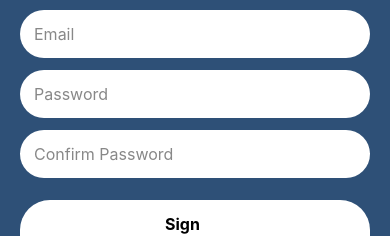
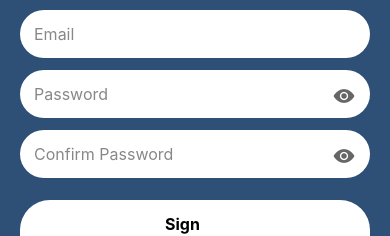
Before and after one commit to RDinujaya4/SafeWalk, a React Native app in the folder SafeWalk/: screen /Signup in a window 390 px wide. Shown: the part 356-592 px from the top of the page. Built offline with nearby package versions, Linux system fonts and the light colour scheme.

Commit message:
Password visible option added

```diff
--- a/SafeWalk/screens/LoginScreen.tsx
+++ b/SafeWalk/screens/LoginScreen.tsx
@@ -1,4 +1,4 @@
-import React, { useState } from 'react';
+import React, {useState} from 'react';
 import {
   View,
   Text,
@@ -8,8 +8,9 @@ import {
   Image,
   Alert,
 } from 'react-native';
-import { NativeStackNavigationProp } from '@react-navigation/native-stack';
-import { RootStackParamList } from '../App';
+import {NativeStackNavigationProp} from '@react-navigation/native-stack';
+import Icon from 'react-native-vector-icons/Ionicons';
+import {RootStackParamList} from '../App';
 import auth from '@react-native-firebase/auth';
 import firestore from '@react-native-firebase/firestore';
 import Spinner from 'react-native-loading-spinner-overlay';
@@ -18,10 +19,11 @@ type Props = {
   navigation: NativeStackNavigationProp<RootStackParamList, 'Login'>;
 };
 
-const LoginScreen: React.FC<Props> = ({ navigation }) => {
+const LoginScreen: React.FC<Props> = ({navigation}) => {
   const [email, setEmail] = useState('');
   const [password, setPassword] = useState('');
   const [loading, setLoading] = useState(false);
+  const [passwordVisible, setPasswordVisible] = useState(false);
 
   const handleLogin = async () => {
     if (!email || !password) {
@@ -32,7 +34,10 @@ const LoginScreen: React.FC<Props> = ({ navigation }) => {
     setLoading(true);
 
     try {
-      const userCredential = await auth().signInWithEmailAndPassword(email, password);
+      const userCredential = await auth().signInWithEmailAndPassword(
+        email,
+        password,
+      );
       const user = userCredential.user;
       const userDoc = await firestore().collection('users').doc(user.uid).get();
 
@@ -44,9 +49,9 @@ const LoginScreen: React.FC<Props> = ({ navigation }) => {
       const userData = userDoc.data();
 
       if (userData?.role === 'admin') {
-        navigation.reset({ index: 0, routes: [{ name: 'AdminDashboard' }] });
+        navigation.reset({index: 0, routes: [{name: 'AdminDashboard'}]});
       } else if (userData?.role === 'user') {
-        navigation.reset({ index: 0, routes: [{ name: 'Home' }] });
+        navigation.reset({index: 0, routes: [{name: 'Home'}]});
       } else {
         Alert.alert('Error', 'User role is invalid or missing.');
       }
@@ -59,7 +64,11 @@ const LoginScreen: React.FC<Props> = ({ navigation }) => {
 
   return (
     <View style={styles.container}>
-      <Spinner visible={loading} textContent="Logging in..." textStyle={{ color: '#fff' }} />
+      <Spinner
+        visible={loading}
+        textContent="Logging in..."
+        textStyle={{color: '#fff'}}
+      />
 
       {/* Top Section */}
       <View style={styles.topSection}>
@@ -84,14 +93,25 @@ const LoginScreen: React.FC<Props> = ({ navigation }) => {
           autoCapitalize="none"
         />
 
+        <View style={styles.inputWrapper}>
           <TextInput
             placeholder="Password"
             placeholderTextColor="#888"
-          secureTextEntry
+            secureTextEntry={!passwordVisible}
             value={password}
             onChangeText={setPassword}
             style={styles.input}
           />
+          <TouchableOpacity
+            style={styles.eyeIcon}
+            onPress={() => setPasswordVisible(!passwordVisible)}>
+            <Icon
+              name={passwordVisible ? 'eye-off' : 'eye'}
+              size={22}
+              color="#666"
+            />
+          </TouchableOpacity>
+        </View>
 
         <TouchableOpacity onPress={() => navigation.navigate('ForgotPassword')}>
           <Text style={styles.forgotText}>Forgot Password</Text>
@@ -114,7 +134,9 @@ const LoginScreen: React.FC<Props> = ({ navigation }) => {
 
         <Text style={styles.footerText}>
           Don’t have an account?{' '}
-          <Text style={styles.clickHere} onPress={() => navigation.navigate('Signup')}>
+          <Text
+            style={styles.clickHere}
+            onPress={() => navigation.navigate('Signup')}>
             click here
           </Text>
         </Text>
@@ -134,7 +156,7 @@ const styles = StyleSheet.create({
     alignItems: 'center',
     marginTop: 50,
     flexDirection: 'row',
-    marginLeft: 30
+    marginLeft: 30,
   },
   logo: {
     width: 160,
@@ -188,7 +210,7 @@ const styles = StyleSheet.create({
     alignSelf: 'flex-start',
     marginBottom: 25,
     fontWeight: '500',
-    marginLeft: 5
+    marginLeft: 5,
   },
   loginButton: {
     backgroundColor: '#fff',
@@ -232,4 +254,14 @@ const styles = StyleSheet.create({
     color: '#000',
     fontWeight: 'bold',
   },
+  inputWrapper: {
+    width: '100%',
+    position: 'relative',
+    justifyContent: 'center',
+  },
+  eyeIcon: {
+    position: 'absolute',
+    right: 15,
+    top: 14,
+  },
 });
--- a/SafeWalk/screens/SignupScreen.tsx
+++ b/SafeWalk/screens/SignupScreen.tsx
@@ -1,4 +1,4 @@
-import React, { useState, useEffect } from 'react';
+import React, {useState, useEffect} from 'react';
 import {
   View,
   Text,
@@ -9,8 +9,9 @@ import {
   Image,
 } from 'react-native';
 import Spinner from 'react-native-loading-spinner-overlay';
-import { NativeStackNavigationProp } from '@react-navigation/native-stack';
-import { RootStackParamList } from '../App';
+import {NativeStackNavigationProp} from '@react-navigation/native-stack';
+import Icon from 'react-native-vector-icons/Ionicons';
+import {RootStackParamList} from '../App';
 import auth from '@react-native-firebase/auth';
 import firestore from '@react-native-firebase/firestore';
 
@@ -18,7 +19,7 @@ type Props = {
   navigation: NativeStackNavigationProp<RootStackParamList, 'Signup'>;
 };
 
-const SignupScreen: React.FC<Props> = ({ navigation }) => {
+const SignupScreen: React.FC<Props> = ({navigation}) => {
   const [username, setUsername] = useState('');
   const [isUsernameTaken, setIsUsernameTaken] = useState(false);
   const [email, setEmail] = useState('');
@@ -26,6 +27,7 @@ const SignupScreen: React.FC<Props> = ({ navigation }) => {
   const [confirmPassword, setConfirmPassword] = useState('');
   const [loading, setLoading] = useState(false);
   const [passwordError, setPasswordError] = useState('');
+  const [passwordVisible, setPasswordVisible] = useState(false);
 
   // Real-time username check
   useEffect(() => {
@@ -64,7 +66,10 @@ const SignupScreen: React.FC<Props> = ({ navigation }) => {
     }
 
     if (!isPasswordStrong(password)) {
-      Alert.alert('Weak Password', 'Password must be at least 8 characters long and include one uppercase letter, one number, and one special character.');
+      Alert.alert(
+        'Weak Password',
+        'Password must be at least 8 characters long and include one uppercase letter, one number, and one special character.',
+      );
       return;
     }
 
@@ -76,7 +81,10 @@ const SignupScreen: React.FC<Props> = ({ navigation }) => {
     setLoading(true);
 
     try {
-      const userCredential = await auth().createUserWithEmailAndPassword(email, password);
+      const userCredential = await auth().createUserWithEmailAndPassword(
+        email,
+        password,
+      );
       const user = userCredential.user;
 
       await firestore().collection('users').doc(user.uid).set({
@@ -96,11 +104,10 @@ const SignupScreen: React.FC<Props> = ({ navigation }) => {
       const userData = docSnap.data();
 
       if (userData?.role === 'admin') {
-        navigation.reset({ index: 0, routes: [{ name: 'AdminDashboard' }] });
+        navigation.reset({index: 0, routes: [{name: 'AdminDashboard'}]});
       } else {
-        navigation.reset({ index: 0, routes: [{ name: 'Home' }] });
+        navigation.reset({index: 0, routes: [{name: 'Home'}]});
       }
-
     } catch (error: any) {
       console.log('Signup Error:', error);
       Alert.alert('Signup Error', error.message);
@@ -111,7 +118,11 @@ const SignupScreen: React.FC<Props> = ({ navigation }) => {
 
   return (
     <View style={styles.container}>
-      <Spinner visible={loading} textContent="Signing up..." textStyle={{ color: '#fff' }} />
+      <Spinner
+        visible={loading}
+        textContent="Signing up..."
+        textStyle={{color: '#fff'}}
+      />
 
       {/* Logo Section */}
       <View style={styles.header}>
@@ -128,7 +139,7 @@ const SignupScreen: React.FC<Props> = ({ navigation }) => {
           placeholder="Username"
           placeholderTextColor="#888"
           value={username}
-          onChangeText={(text) => {
+          onChangeText={text => {
             setUsername(text);
             setIsUsernameTaken(false);
           }}
@@ -148,33 +159,54 @@ const SignupScreen: React.FC<Props> = ({ navigation }) => {
           autoCapitalize="none"
         />
 
+        <View style={styles.inputWrapper}>
           <TextInput
             placeholder="Password"
             placeholderTextColor="#888"
-          secureTextEntry
+            secureTextEntry={!passwordVisible}
             value={password}
-          onChangeText={(text) => {
+            onChangeText={text => {
               setPassword(text);
               setPasswordError(
                 isPasswordStrong(text)
                   ? ''
-                : 'Use 8+ characters, 1 uppercase, 1 number, 1 symbol'
+                  : 'Use 8+ characters, 1 uppercase, 1 number, 1 symbol',
               );
             }}
             style={styles.input}
           />
+          <TouchableOpacity
+            style={styles.eyeIcon}
+            onPress={() => setPasswordVisible(!passwordVisible)}>
+            <Icon
+              name={passwordVisible ? 'eye-off' : 'eye'}
+              size={22}
+              color="#666"
+            />
+          </TouchableOpacity>
           {passwordError !== '' && (
             <Text style={styles.warning}>{passwordError}</Text>
           )}
-
+        </View>
+        <View style={styles.inputWrapper}>
           <TextInput
             placeholder="Confirm Password"
             placeholderTextColor="#888"
-          secureTextEntry
+            secureTextEntry={!passwordVisible}
             value={confirmPassword}
             onChangeText={setConfirmPassword}
             style={styles.input}
           />
+          <TouchableOpacity
+            style={styles.eyeIcon}
+            onPress={() => setPasswordVisible(!passwordVisible)}>
+            <Icon
+              name={passwordVisible ? 'eye-off' : 'eye'}
+              size={22}
+              color="#666"
+            />
+          </TouchableOpacity>
+        </View>
 
         <TouchableOpacity style={styles.signupButton} onPress={handleSignup}>
           <Text style={styles.signupButtonText}>Sign UP</Text>
@@ -185,11 +217,16 @@ const SignupScreen: React.FC<Props> = ({ navigation }) => {
           <Text style={styles.loginWithText}>Login With</Text>
           <View style={styles.divider} />
         </View>
-        <Image source={require('../assets/google.png')} style={styles.googleIcon} />
+        <Image
+          source={require('../assets/google.png')}
+          style={styles.googleIcon}
+        />
 
         <Text style={styles.footerText}>
           Already have an account?{' '}
-          <Text style={styles.linkText} onPress={() => navigation.navigate('Login')}>
+          <Text
+            style={styles.linkText}
+            onPress={() => navigation.navigate('Login')}>
             click here
           </Text>
         </Text>
@@ -210,7 +247,7 @@ const styles = StyleSheet.create({
     marginTop: 40,
     flexDirection: 'row',
     alignItems: 'center',
-    marginRight: 30
+    marginRight: 30,
   },
   logo: {
     width: 160,
@@ -303,4 +340,14 @@ const styles = StyleSheet.create({
     color: '#fff',
     fontWeight: '500',
   },
+  inputWrapper: {
+    width: '100%',
+    position: 'relative',
+    justifyContent: 'center',
+  },
+  eyeIcon: {
+    position: 'absolute',
+    right: 15,
+    top: 14,
+  },
 });
```
Lines whose indentation alone changed are shown as unchanged.
